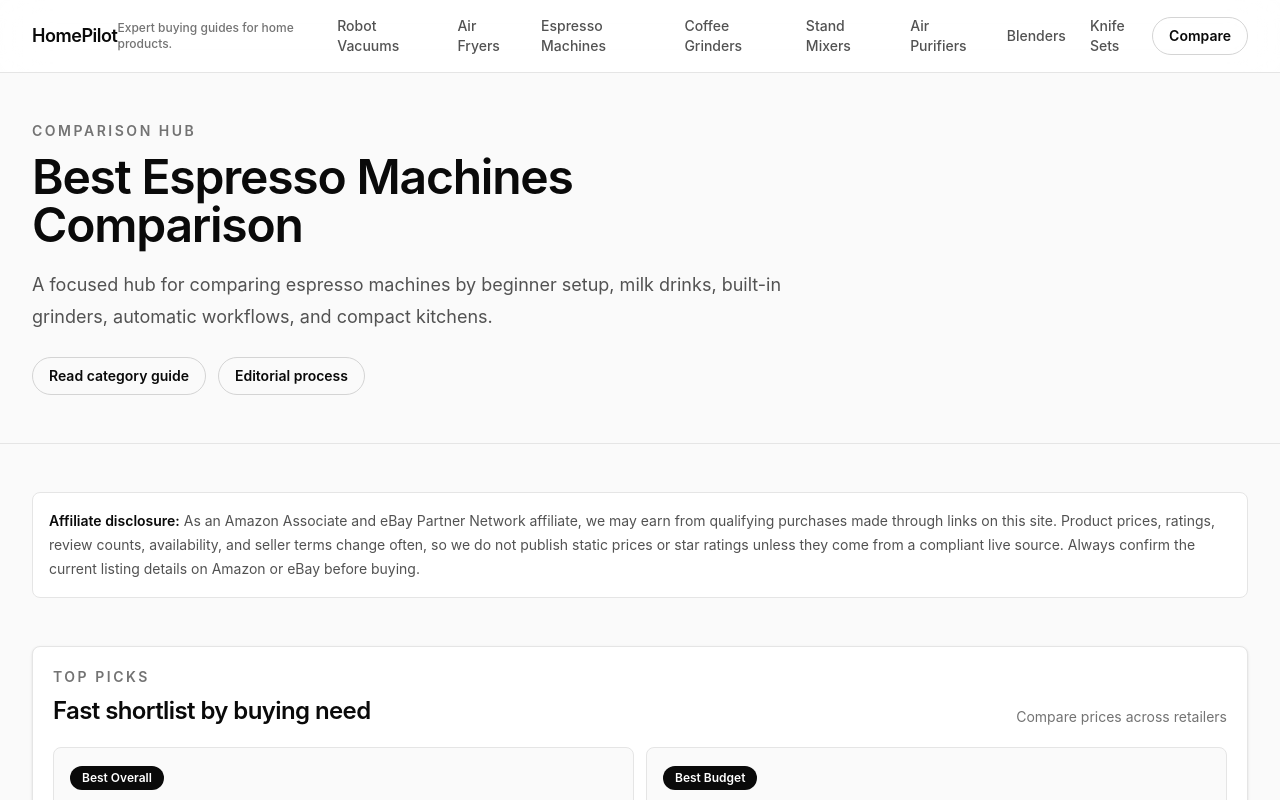
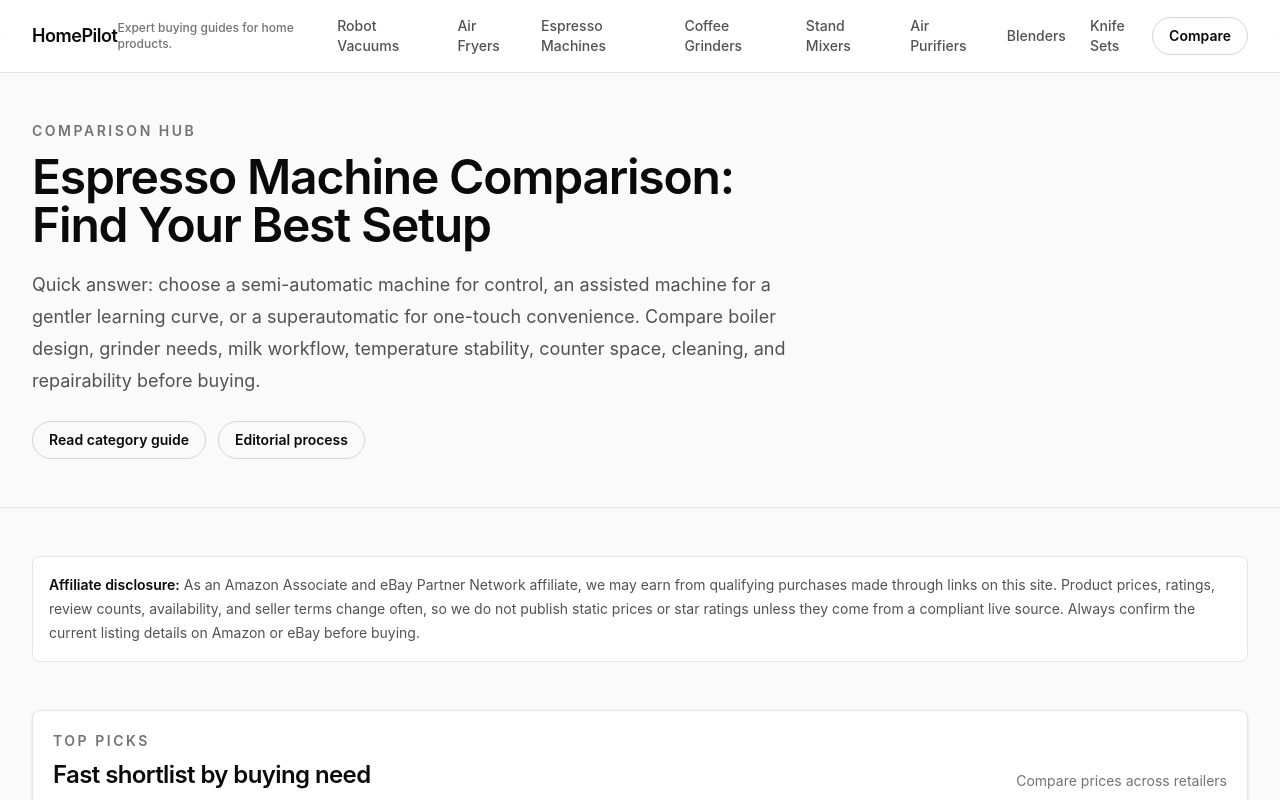
Before and after one commit to bunyaminoztoprak74-max/homepilot, a Next.js app: page /comparisons/espresso-machines in a window 1280 px wide. Shown: the top 800 px of the page. Built offline with nearby package versions, Linux system fonts and the light colour scheme.

Commit message:
seo: optimize espresso comparison hub from GSC

```diff
--- a/app/comparisons/espresso-machines/page.tsx
+++ b/app/comparisons/espresso-machines/page.tsx
@@ -2,8 +2,8 @@ import type { Metadata } from "next";
 import { ComparisonHub } from "@/components/ComparisonHub";
 
 export const metadata: Metadata = {
-  title: "Best Espresso Machines Comparison",
-  description: "Compare HomePilot espresso machine top picks by beginner workflow, milk drinks, grinder needs, and retailer links.",
+  title: "Espresso Machine Comparison: Find Your Best Setup",
+  description: "Compare espresso machines by boiler design, grinder needs, milk workflow, temperature control, counter space, learning curve, and maintenance.",
   alternates: { canonical: "/comparisons/espresso-machines" }
 };
 
@@ -11,8 +11,8 @@ export default function Page() {
   return (
     <ComparisonHub
       category="espresso-machines"
-      title="Best Espresso Machines Comparison"
-      description="A focused hub for comparing espresso machines by beginner setup, milk drinks, built-in grinders, automatic workflows, and compact kitchens."
+      title="Espresso Machine Comparison: Find Your Best Setup"
+      description="Quick answer: choose a semi-automatic machine for control, an assisted machine for a gentler learning curve, or a superautomatic for one-touch convenience. Compare boiler design, grinder needs, milk workflow, temperature stability, counter space, cleaning, and repairability before buying."
     />
   );
 }
```
